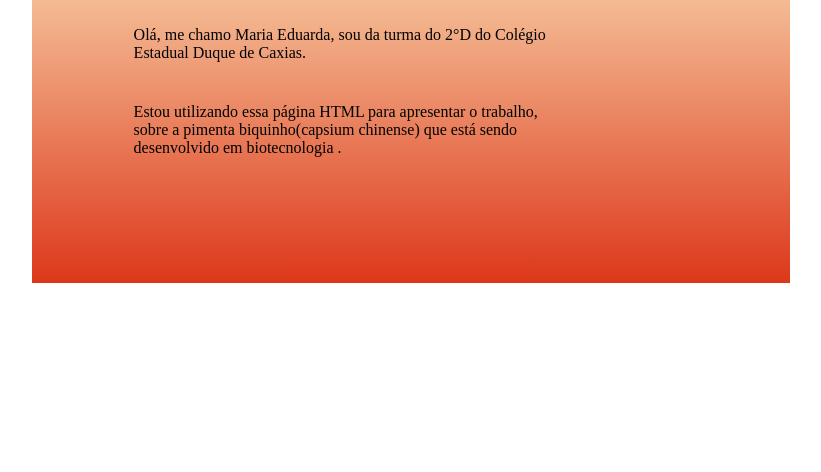
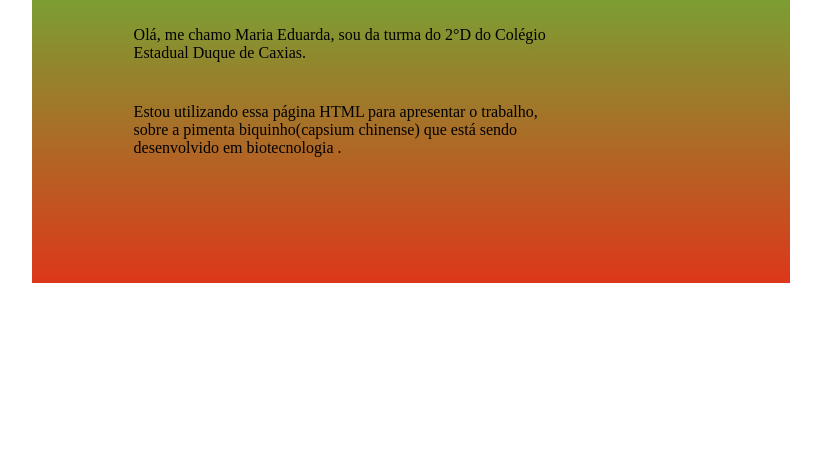
Before and after one commit to eduardasilva12/site_2D, a plain HTML site: page index.html in a window 1280 px wide. Shown: the part 693-1165 px from the top of the page, without its empty margins (229-1050 px from the left). Drawn offline with Linux system fonts and the light colour scheme.

Commit message:
hhhhhhhhhhhhh

```diff
--- a/style.css
+++ b/style.css
@@ -26,7 +26,7 @@
     }
 
     .apresentaçao_trabalho{
-    background-image: linear-gradient(lemonchiffon, #dd371a);
+    background-image: linear-gradient(rgb(78, 207, 63), #dd371a);
     display: flex;
     justify-content: space-around;
     align-items: center;
```
